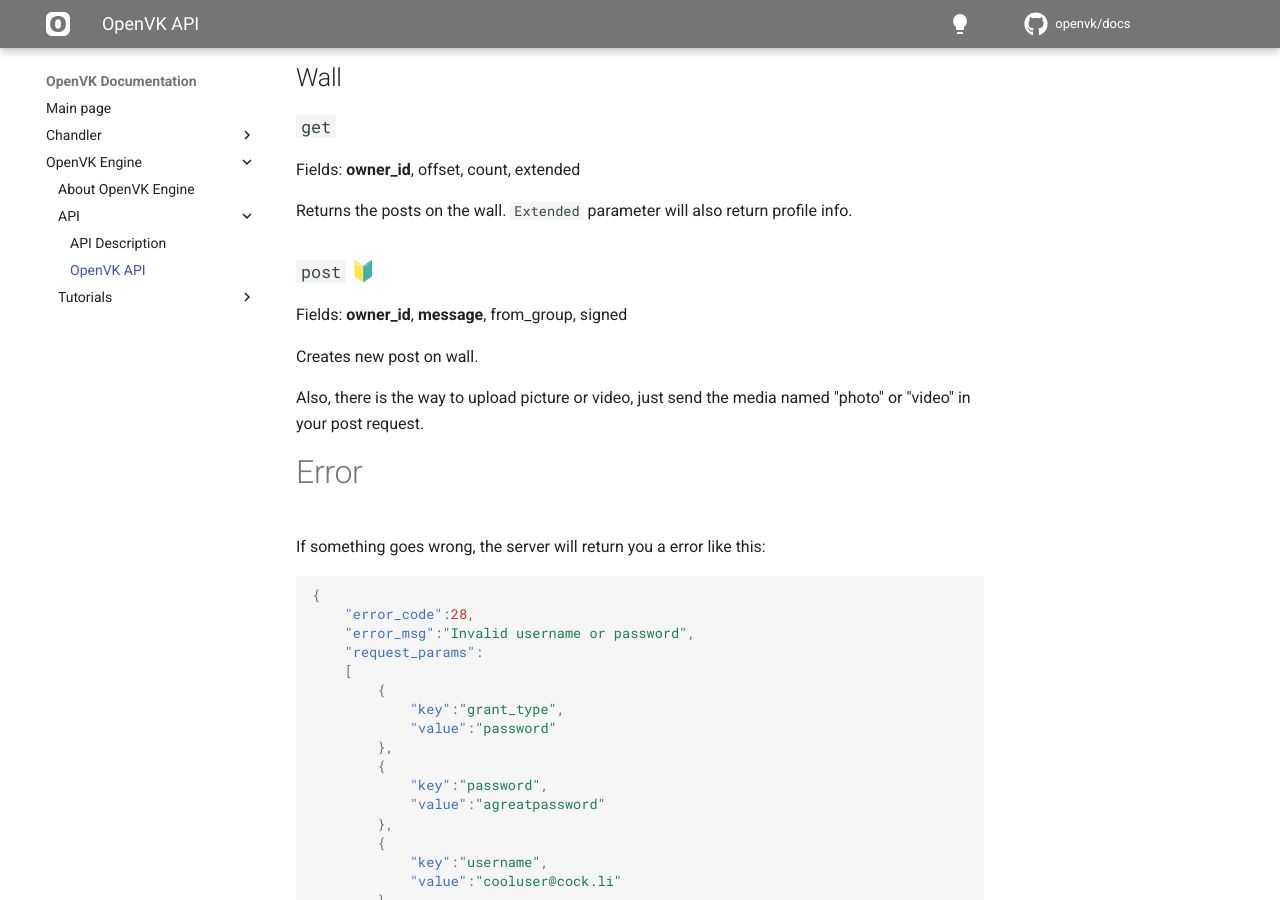
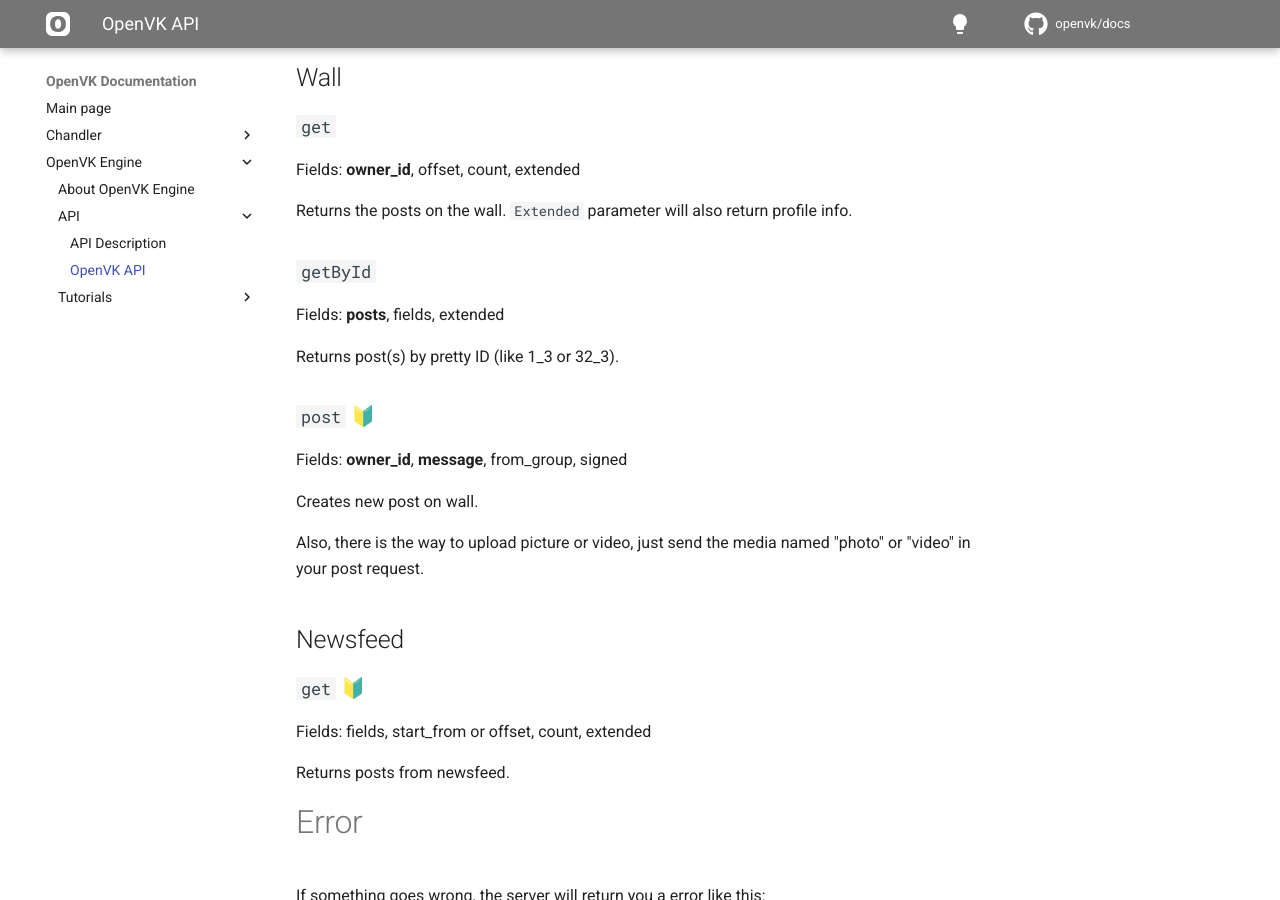
Before and after one commit to OpenVK/docs, an MkDocs documentation site: the page built from docs/openvk_engine/api/api.md, in a window 1280 px wide and 900 px high, scrolled down 5681 px. Built offline with MkDocs 1.6.1 and Material for MkDocs 9.7.7, drawn with Linux system fonts in a browser that asks for light colours; comment, search, counter and statistics services are not loaded.

Commit message:
Add new methods: Newsfeed.get, Wall.getById

```diff
--- a/docs/openvk_engine/api/api.md
+++ b/docs/openvk_engine/api/api.md
@@ -239,6 +239,12 @@
 
 Returns the posts on the wall. `Extended` parameter will also return profile info.
 
+### `getById`
+
+Fields: **posts**, fields, extended
+
+Returns post(s) by pretty ID (like 1_3 or 32_3).
+
 ### `post` 🔰
 
 Fields: **owner_id**, **message**, from_group, signed
@@ -246,6 +252,14 @@
 Creates new post on wall.
 
 Also, there is the way to upload picture or video, just send the media named "photo" or "video" in your post request.
+
+## Newsfeed
+
+### `get` 🔰
+
+Fields: fields, start_from or offset, count, extended
+
+Returns posts from newsfeed.
 
 # Error
 
```
